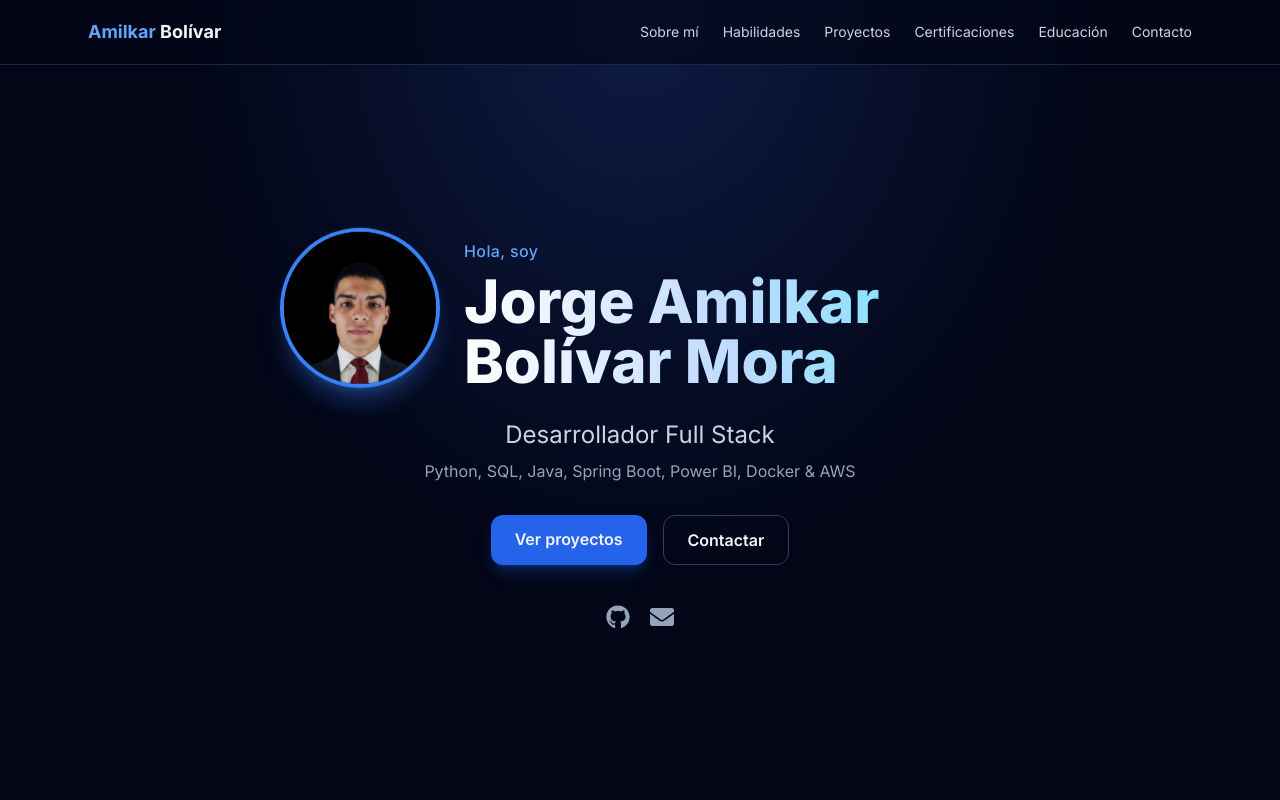
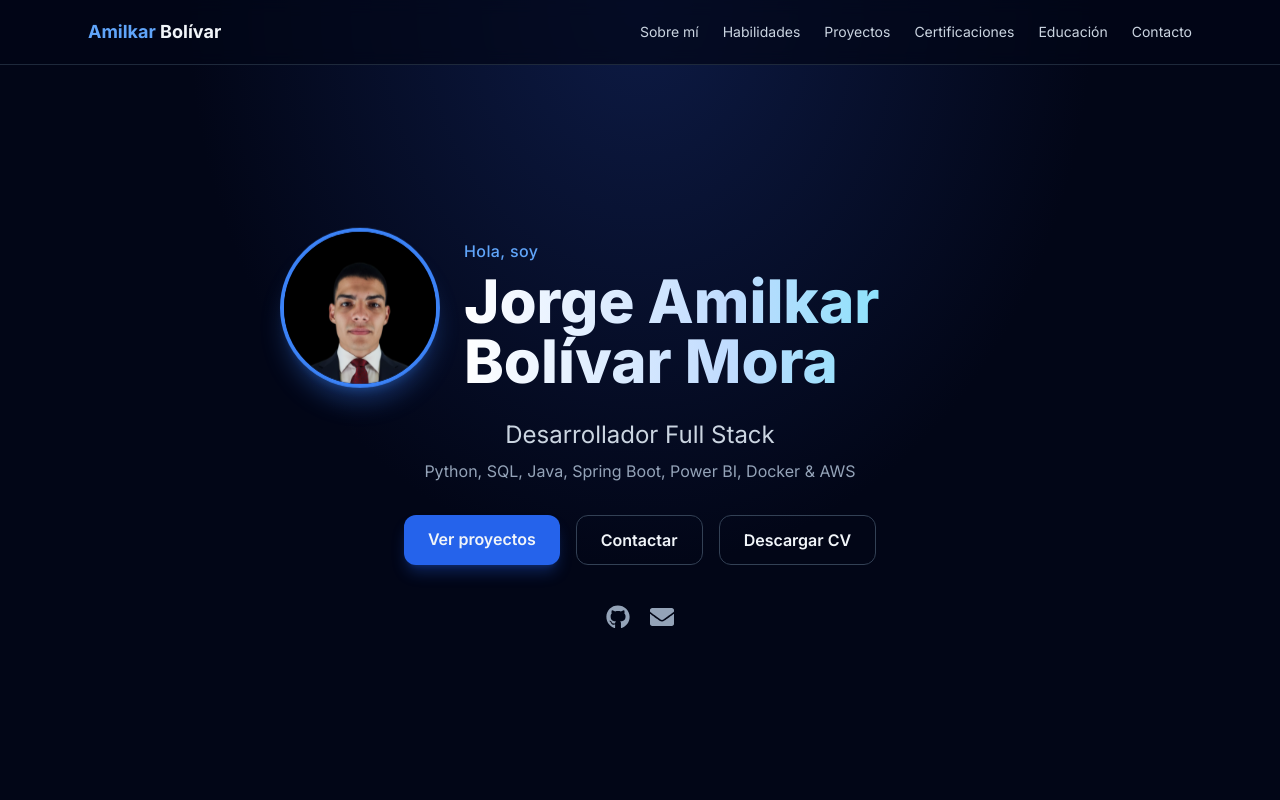
Before and after one commit to amilkarbolivar/portafolio, a React (Vite) app: page / in a window 1280 px wide. Shown: the top 800 px of the page. Built offline with nearby package versions, Linux system fonts and the light colour scheme.

Commit message:
feat: add download CV button in hero

```diff
--- a/src/App.jsx
+++ b/src/App.jsx
@@ -193,6 +193,9 @@ export default function App() {
             <a href="#contacto" className="px-6 py-3 rounded-xl border border-slate-700 hover:border-blue-400 font-semibold transition hover:-translate-y-1">
               Contactar
             </a>
+            <a href="/CV_Amilkar_Bolivar.pdf" download className="px-6 py-3 rounded-xl border border-slate-700 hover:border-blue-400 font-semibold transition hover:-translate-y-1">
+              Descargar CV
+            </a>
           </div>
           <div className="flex justify-center gap-5 mt-10 text-2xl text-slate-400">
             <a href="https://github.com/amilkarbolivar" target="_blank" rel="noreferrer" className="hover:text-white transition hover:scale-110"><FaGithub /></a>
```
Also changed, not shown: 1 other file (tests, documents, lock files or other folders).
